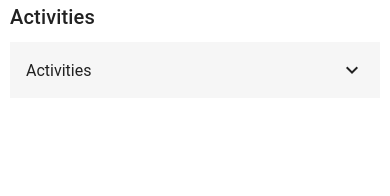
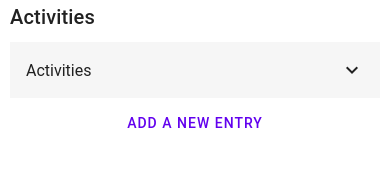
Before and after one commit to tomasz-wajsman/sam-mobile-app, a React Native app: screen / in a window 390 px wide. Shown: the top 196 px of the page. Built offline with nearby package versions, Linux system fonts and the light colour scheme.

Commit message:
Refactor
Changed handler names

```diff
--- a/src/components/ActivitiesList.js
+++ b/src/components/ActivitiesList.js
@@ -1,19 +1,20 @@
 import React from 'react';
 import { View } from 'react-native';
-import { Card, Title, List } from 'react-native-paper';
+import { Card, Title, List, Button } from 'react-native-paper';
 import ActivitiesListItem from './ActivitiesListItem';
 
-const ActivitiesList = ({ items, onPressItem }) => {
+const ActivitiesList = ({ items, onPressAdd, onPressDetails }) => {
   return (
     <View>
       <Title>Activities</Title>
       <List.Section>
         <List.Accordion title="Activities">
           {
-            items.map(activity => <ActivitiesListItem details={activity} onPress={onPressItem} />)
+            items.map(activity => <ActivitiesListItem key={activity['_id']} details={activity} onPressDetails={onPressDetails} />)
           }
         </List.Accordion>
       </List.Section>
+      <Button onPress={onPressAdd}>Add a new entry</Button>
     </View>
   );
 };
```
